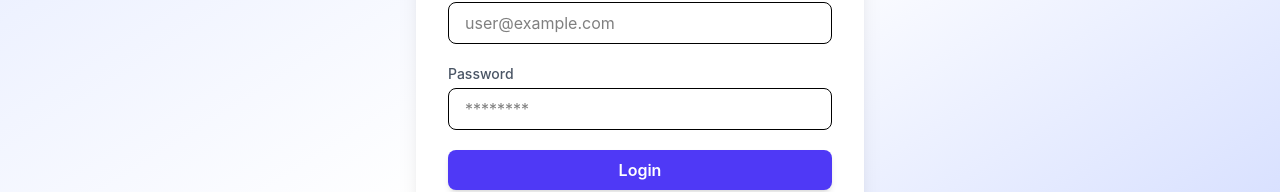
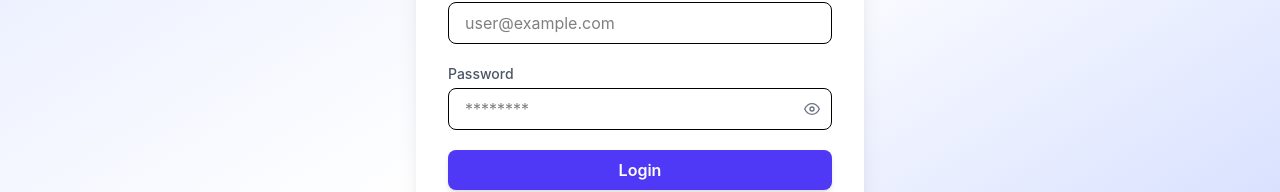
Before and after one commit to fhpantho/frontend-intern-job-task, a React (Vite) app: page / in a window 1280 px wide. Shown: the part 340-532 px from the top of the page. Built offline with nearby package versions, Linux system fonts and the light colour scheme.

Commit message:
added the password visibilty toggle button

```diff
--- a/src/pages/Login.jsx
+++ b/src/pages/Login.jsx
@@ -2,58 +2,47 @@
 import React, { useState } from "react";
 import { useNavigate } from "react-router";
 import { toast } from "react-toastify";
+import { FiEye, FiEyeOff } from "react-icons/fi"; // Eye icons for toggle
 import AuthLoader from "../components/Lodder/AuthLoader";
 
 const Login = () => {
-
-    const navigate = useNavigate()
+  const navigate = useNavigate();
   const [email, setEmail] = useState("");
   const [password, setPassword] = useState("");
+  const [showPassword, setShowPassword] = useState(false); // Password toggle
   const [loading, setLoading] = useState(false);
 
-//   login Function
+  // Login Function
   const handleLogin = async (e) => {
-
     e.preventDefault();
-
     setLoading(true);
 
     try {
-
       const res = await axios.post(
         "https://task-api-eight-flax.vercel.app/api/login",
-        {
-          email,
-          password
-        }
+        { email, password }
       );
 
-      setLoading(false)
+      setLoading(false);
 
-
-
-    //   store the response to the localstorage of the browser
+      // Store the response in localStorage
       localStorage.setItem("user", JSON.stringify(res.data));
 
-      toast.success("Login Succesfull")
-
+      toast.success("Login Successful");
       navigate("/dashboard");
-
     } catch (error) {
-        setLoading(false)
+      setLoading(false);
       toast.error("Login Failed");
     }
+  };
 
-  };
-  if(loading){
-    return <AuthLoader></AuthLoader>
+  if (loading) {
+    return <AuthLoader />;
   }
 
   return (
     <div className="min-h-screen flex items-center justify-center bg-gradient-to-br from-indigo-100 via-white to-indigo-200 px-4">
-
       <div className="w-full max-w-md bg-white shadow-xl rounded-2xl p-8">
-
         {/* Title */}
         <h2 className="text-3xl font-bold text-center text-gray-800 mb-2">
           Welcome Back
@@ -64,7 +53,6 @@
 
         {/* Form */}
         <form onSubmit={handleLogin} className="space-y-5">
-
           {/* Email */}
           <div>
             <label className="block text-sm font-medium text-gray-600 mb-1">
@@ -85,17 +73,26 @@
             <label className="block text-sm font-medium text-gray-600 mb-1">
               Password
             </label>
+            <div className="relative">
               <input
-              type="password"
+                type={showPassword ? "text" : "password"}
                 placeholder="********"
-              className="w-full px-4 py-2 border rounded-lg focus:ring-2 focus:ring-indigo-400 outline-none transition"
+                className="w-full px-4 py-2 border rounded-lg focus:ring-2 focus:ring-indigo-400 outline-none transition pr-10"
                 value={password}
                 onChange={(e) => setPassword(e.target.value)}
                 required
               />
+              <button
+                type="button"
+                onClick={() => setShowPassword(!showPassword)}
+                className="absolute right-3 top-1/2 transform -translate-y-1/2 text-gray-500 hover:text-gray-700"
+              >
+                {showPassword ? <FiEyeOff /> : <FiEye />}
+              </button>
+            </div>
           </div>
 
-          {/* Button */}
+          {/* Login Button */}
           <button
             type="submit"
             className="w-full bg-indigo-600 hover:bg-indigo-700 text-white py-2 rounded-lg font-semibold transition duration-200 shadow-md"
@@ -108,9 +105,7 @@
         <p className="text-center text-sm text-gray-400 mt-6">
           Task Management Dashboard
         </p>
-
       </div>
-
     </div>
   );
 };
```
Lines whose indentation alone changed are shown as unchanged.
